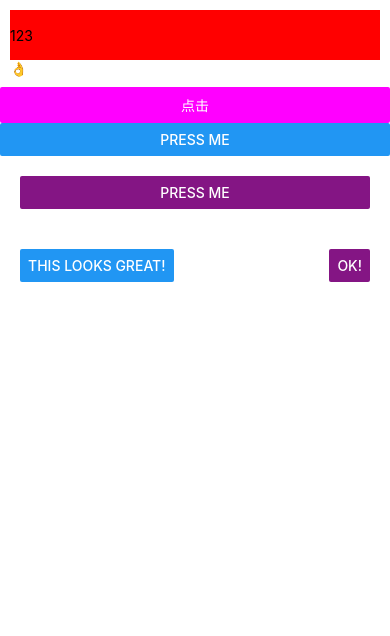
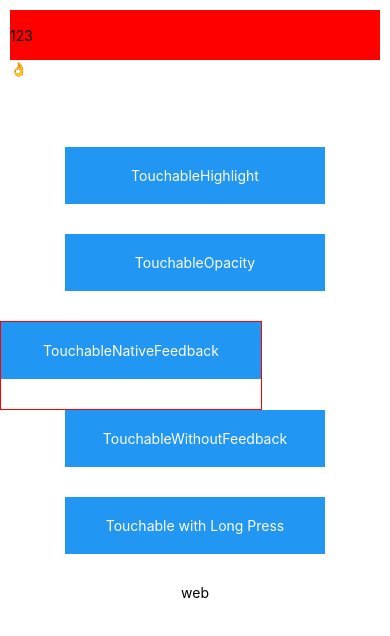
Before and after one commit to davidkoojohn/ReactNativeTodoList, a React Native app: screen / in a window 390 px wide. Shown: the top 636 px of the page. Built offline with nearby package versions, Linux system fonts and the light colour scheme.

Commit message:
us button

```diff
--- a/App.js
+++ b/App.js
@@ -2,6 +2,7 @@ import React, { Component } from 'react';
 import { View, Text, Image, Button, Alert, StyleSheet } from 'react-native';
 import Greeting from './TestComponents/Greeting'
 import InputComponent from './TestComponents/InputComponent'
+import ButtonComponent from './TestComponents/ButtonComponent'
 
 export default class App extends Component {
   constructor() {
@@ -19,9 +20,9 @@ export default class App extends Component {
     }, 1000)*/
   }
 
-  _onPressButton() {
+  /*_onPressButton() {
     Alert.alert('You tapped the button!')
-  }
+  }*/
 
   render() {
     let pic = {
@@ -34,7 +35,11 @@ export default class App extends Component {
         {/*<View style={{ height: 100, width: 100, backgroundColor: '#000' }} />*/}
         <InputComponent/>
 
-        <Button
+        <View>
+          <ButtonComponent />
+        </View>
+
+        {/*<Button
           onPress={() => Alert.alert('你点击了按钮！')}
           title='点击'
           color='#f0f'
@@ -57,7 +62,7 @@ export default class App extends Component {
             title="OK!"
             color="#841584"
           />
-        </View>
+        </View>*/}
 
         {/*<View style={{ flex: 1, flexDirection: 'row', justifyContent: 'space-between', }}>
           <View style={{ width: 50, height: 50, backgroundColor: 'powderblue' }}></View>
--- /dev/null
+++ b/TestComponents/ButtonComponent.js
@@ -0,0 +1,85 @@
+
+import React, {Component} from 'react'
+import {
+  StyleSheet,
+  View,
+  Text,
+  Alert,
+  Platform,
+  TouchableHighlight,
+  TouchableOpacity,
+  TouchableNativeFeedback,
+  TouchableWithoutFeedback,
+} from 'react-native'
+
+export default class ButtonComponent extends Component {
+  constructor() {
+    super()
+  }
+
+  _onPressButton() {
+    Alert.alert('You tapped the button!')
+  }
+
+  _onLongPressButton() {
+    Alert.alert('You long-pressed the button!')
+  }
+
+  render() {
+    return(
+      <View style={styles.container}>
+        <TouchableHighlight onPress={this._onPressButton} underlayColor='#f00'>
+          <View style={styles.button}>
+            <Text style={styles.buttonText}>TouchableHighlight</Text>
+          </View>
+        </TouchableHighlight>
+        <TouchableOpacity onPress={this._onPressButton}>
+          <View style={styles.button}>
+            <Text style={styles.buttonText}>TouchableOpacity</Text>
+          </View>
+        </TouchableOpacity>
+        <TouchableNativeFeedback
+          onPress={this._onPressButton}
+          background={Platform.OS === 'android' ? TouchableNativeFeedback.SelectableBackground() : ''}>
+          <View style={styles.button}>
+            <Text style={styles.buttonText}>TouchableNativeFeedback</Text>
+          </View>
+        </TouchableNativeFeedback>
+        <TouchableWithoutFeedback
+          onPress={this._onPressButton}
+        >
+          <View style={styles.button}>
+            <Text style={styles.buttonText}>TouchableWithoutFeedback</Text>
+          </View>
+        </TouchableWithoutFeedback>
+        <TouchableHighlight
+          onPress={this._onPressButton}
+          onLongPress={this._onLongPressButton}
+          underlayColor="#f00">
+          <View style={styles.button}>
+            <Text style={styles.buttonText}>Touchable with Long Press</Text>
+          </View>
+        </TouchableHighlight>
+        <Text>{Platform.OS}</Text>
+      </View>
+    )
+  }
+}
+
+const styles = StyleSheet.create({
+  container: {
+    paddingTop: 60,
+    alignItems: 'center'
+  },
+  button: {
+    marginBottom: 30,
+    width: 260,
+    alignItems: 'center',
+    backgroundColor: '#2196F3'
+  },
+  buttonText: {
+    textAlign: 'center',
+    padding: 20,
+    color: 'white'
+  }
+})
```
